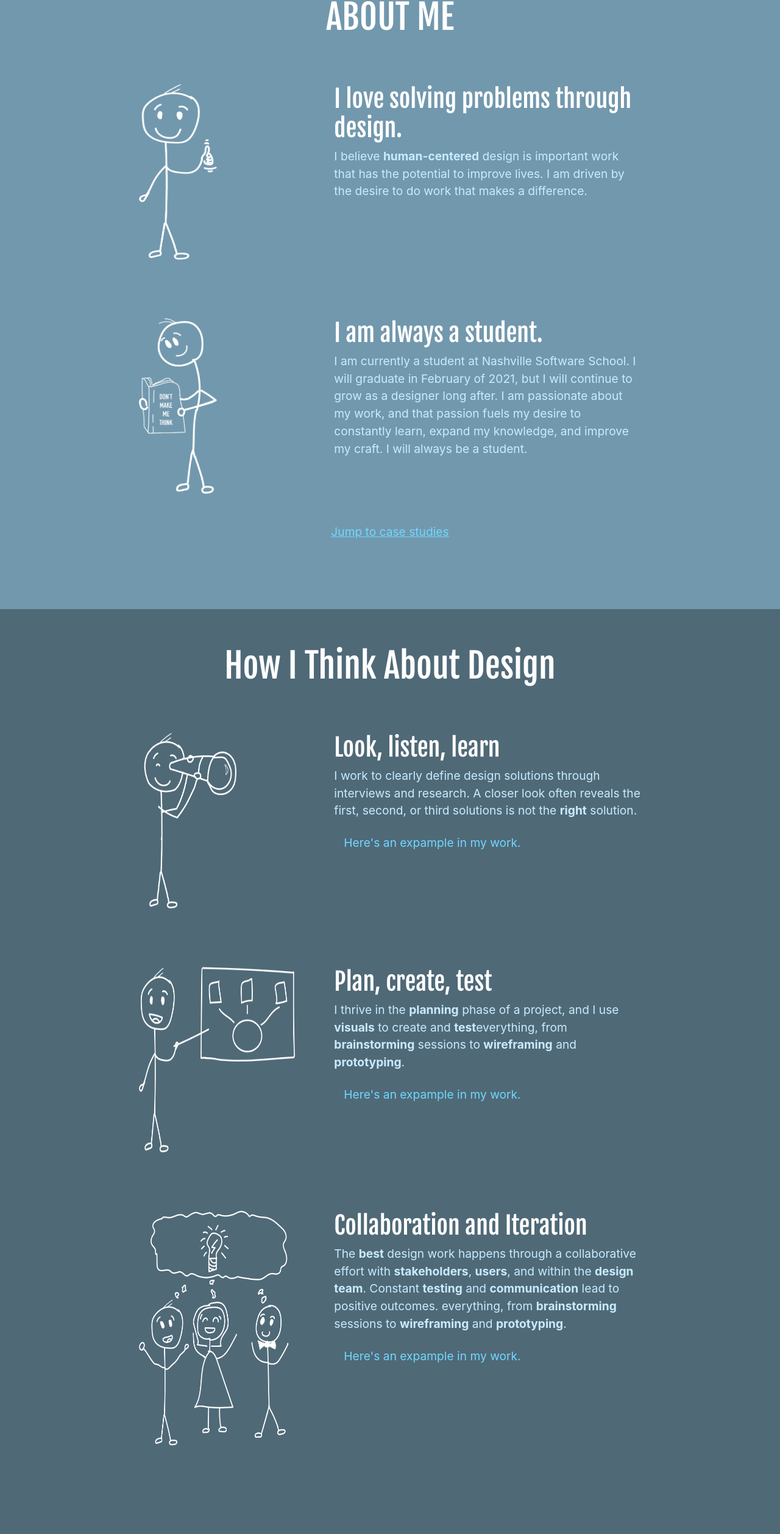
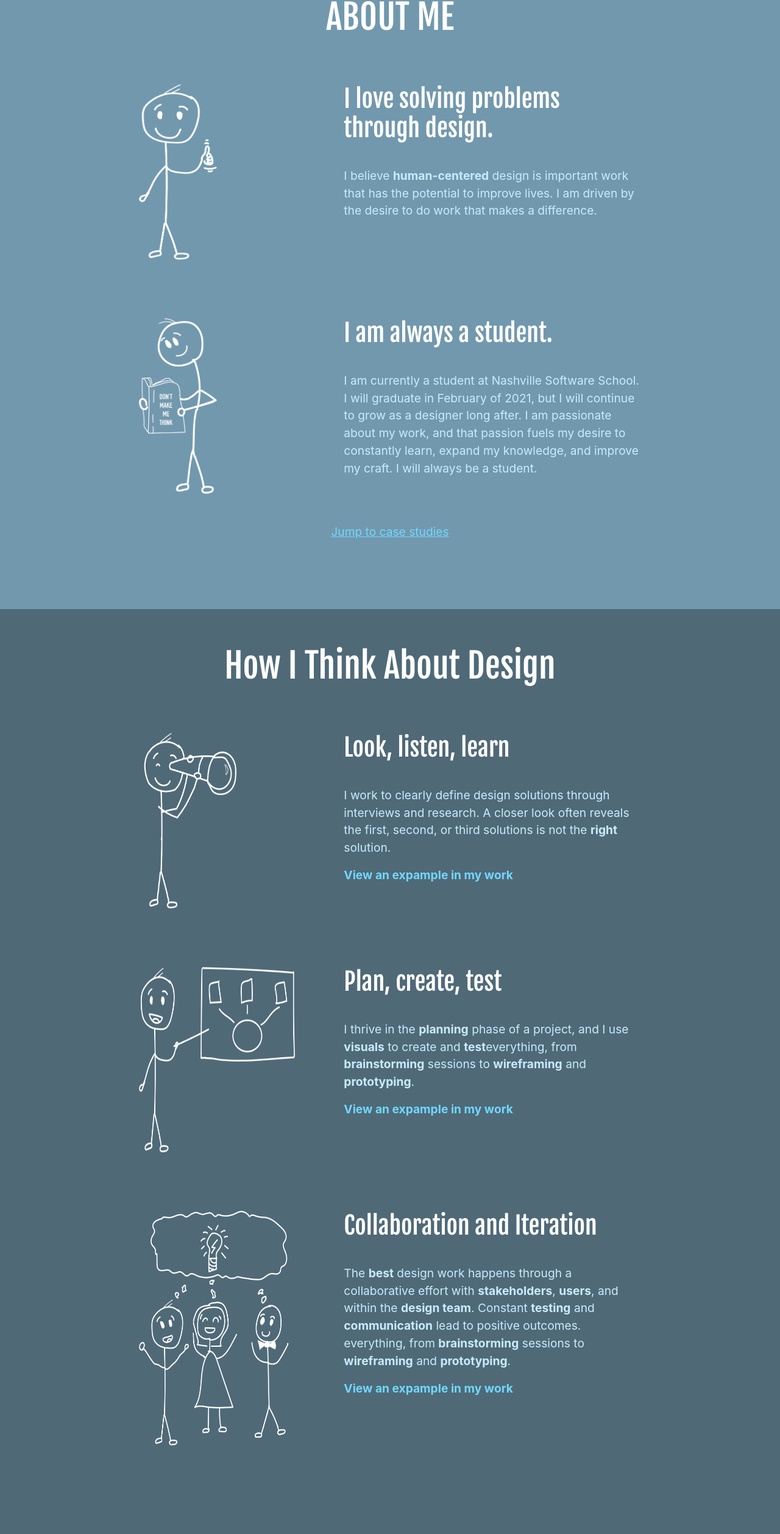
Before and after one commit to Devco2011/Devco2011.github.io, a React (Create React App) app: page / in a window 1280 px wide. Shown: the part 775-3291 px from the top of the page at 61% size. Built offline with nearby package versions, Linux system fonts and the light colour scheme.

Commit message:
started work section

```diff
--- a/src/App.js
+++ b/src/App.js
@@ -3,6 +3,7 @@ import { NavBar } from './nav/Nav'
 import { Header } from './main/Header'
 import { About } from './main/About'
 import { Process } from './main/Process'
+import { Work } from './main/Work'
 
 function App() {
   return (
@@ -12,6 +13,7 @@ function App() {
       <Header />
       <About />
       <Process />
+      <Work />
 
 
       {/* <header className="App-header">
--- a/src/main/About.js
+++ b/src/main/About.js
@@ -18,7 +18,7 @@ export const About = () => {
                     </Col>
                     <Col md={5}>
                         <div className="about-div">
-                            <ScrollAnimation animateIn="animate__animated animate__fadeIn"><h5>I love solving problems through design.</h5></ScrollAnimation>
+                            <ScrollAnimation animateIn="animate__animated animate__fadeIn"><h5 className="section-title">I love solving problems through design.</h5></ScrollAnimation>
                             <p>I believe <strong>human-centered</strong> design is important work that has the potential to improve lives.
                         I am driven by the desire to do work that makes a difference.</p>
                         </div>
@@ -33,7 +33,7 @@ export const About = () => {
                     </Col>
                     <Col md={5}>
                         <div className="about-div">
-                            <ScrollAnimation animateIn="animate__animated animate__fadeIn"><h5>I am always a student.</h5></ScrollAnimation>
+                            <ScrollAnimation animateIn="animate__animated animate__fadeIn"><h5 className="section-title">I am always a student.</h5></ScrollAnimation>
                             <p>I am currently a student at Nashville Software School. I will graduate in February of 2021, but I will
                             continue to grow as a designer long after. I am passionate about my work, and that passion fuels my
                             desire to constantly learn, expand my knowledge, and improve my craft. I will always be a student.
--- a/src/main/CollabModal.js
+++ b/src/main/CollabModal.js
@@ -10,7 +10,7 @@ export const CollabModal = () => {
     return (
         <>
 
-            <Nav.Link onClick={handleShow}>Here's an expample in my work.</Nav.Link>
+            <a href="#work" onClick={handleShow}><strong>View an expample in my work</strong></a>
 
 
             <Modal show={show} onHide={handleClose} dialogClassName={"primaryModal"}>
--- a/src/main/InclusivityModal.js
+++ b/src/main/InclusivityModal.js
@@ -10,7 +10,7 @@ export const InclusivityModal = () => {
     return (
         <>
 
-            <Nav.Link onClick={handleShow}>Here's an expample in my work.</Nav.Link>
+            <a href="#work" onClick={handleShow}><strong>View an expample in my work</strong></a>
 
 
             <Modal show={show} onHide={handleClose} dialogClassName={"primaryModal"}>
--- a/src/main/LookModal.js
+++ b/src/main/LookModal.js
@@ -10,9 +10,7 @@ export const LookModal = () => {
     return (
         <>
 
-            <Nav.Link onClick={handleShow}>
-                Here's an expample in my work.
-        </Nav.Link>
+            <a href="#work" onClick={handleShow}><strong>View an expample in my work</strong></a>
 
 
             <Modal show={show} onHide={handleClose} dialogClassName={"primaryModal"}>
--- a/src/main/PlanModal.js
+++ b/src/main/PlanModal.js
@@ -10,7 +10,7 @@ export const PlanModal = () => {
     return (
         <>
 
-            <Nav.Link onClick={handleShow}>Here's an expample in my work.</Nav.Link>
+            <a href="#work" onClick={handleShow}><strong>View an expample in my work</strong></a>
 
 
             <Modal show={show} onHide={handleClose} dialogClassName={"primaryModal"}>
--- a/src/main/Process.js
+++ b/src/main/Process.js
@@ -21,7 +21,7 @@ export const Process = () => {
                     </Col>
                     <Col md={5}>
                         <div className="about-div">
-                            <h5>Look, listen, learn</h5>
+                            <h5 className="section-title">Look, listen, learn</h5>
                             <ScrollAnimation animateIn="animate__animated animate__fadeIn"><p>I work to clearly define design solutions through interviews and research. A closer look often reveals the first, second, or third solutions
                                 is not the <strong>right</strong> solution. </p>
                                 <p><LookModal />
@@ -39,7 +39,7 @@ export const Process = () => {
                     <Col md={5}>
                         <div className="about-div">
 
-                            <h5>Plan, create, test</h5>
+                            <h5 className="section-title">Plan, create, test</h5>
                             <ScrollAnimation animateIn="animate__animated animate__fadeIn"><p>I thrive in the <strong>planning</strong> phase of a project, and I use <strong>visuals</strong> to create and <strong>test</strong>
                             everything, from <strong>brainstorming</strong> sessions to <strong>wireframing</strong> and <strong>prototyping</strong>.
                             </p>
@@ -57,7 +57,7 @@ export const Process = () => {
                     <Col md={5}>
                         <div className="about-div">
 
-                            <h5>Collaboration and Iteration</h5>
+                            <h5 className="section-title">Collaboration and Iteration</h5>
                             <ScrollAnimation animateIn="animate__animated animate__fadeIn"><p>The <strong>best</strong> design work happens through a collaborative effort with <strong>stakeholders</strong>, <strong>users</strong>, and within the <strong>design team</strong>. Constant <strong>testing</strong> and <strong>communication</strong> lead to positive outcomes.
                             everything, from <strong>brainstorming</strong> sessions to <strong>wireframing</strong> and <strong>prototyping</strong>.
                             </p>
@@ -75,7 +75,7 @@ export const Process = () => {
                     <Col md={5}>
                         <div className="about-div">
 
-                            <h5>Inclusivity</h5>
+                            <h5 className="section-title">Inclusivity</h5>
                             <ScrollAnimation animateIn="animate__animated animate__fadeIn"><p>I am very interested in inclusive design. I strive to do work that <strong>accessible</strong> to <strong>all people</strong>. I celebrate differences in humans and I believe there is <strong>no typical user</strong>.
                             </p>
                                 <p><InclusivityModal /></p>
--- a/src/main/Work.js
+++ b/src/main/Work.js
@@ -0,0 +1,37 @@
+import React from 'react';
+import ScrollAnimation from 'react-animate-on-scroll';
+import { Row, Container, Col } from 'react-bootstrap';
+
+
+export const Work = () => {
+    return (
+        <>
+            <Container id="work-container" fluid={true}>
+                <Row className="justify-content-md-center">
+                    <Col md={10}>
+                        <h3 className="section-title">MY WORK</h3>
+                    </Col>
+                    <Col md={5}>
+                        <div className="images">
+                            <img className="tidyFamHome" src="../../images/FamHome.jpg" alt="Homepage view of Tidy Family web app." />
+                        </div>
+                    </Col>
+                    <Col md={5}>
+                        <div className="work-div">
+                            <ScrollAnimation animateIn="animate__animated animate__fadeIn"><h6>Tidy Family: A Project of Firsts</h6></ScrollAnimation>
+                            <li>My first react app</li>
+                            <li>My first experience with user research</li>
+                            <li>My first user interviews</li>
+                            <li>My first solo project</li>
+                            <li>My first case study</li>
+                            <p><a href="#work"><u><strong>View the case study</strong></u></a></p>
+                        </div>
+
+                    </Col>
+                </Row>
+
+            </Container>
+        </>
+
+    )
+}
--- a/src/portfolioCustom.scss
+++ b/src/portfolioCustom.scss
@@ -31,6 +31,10 @@ h3.section-title {
     color: #fff;
     margin-top: .5em;
     margin-bottom: .5em;
+}
+h5.section-title {
+    color: #fff;
+    margin-bottom: 1em;
 }
 h5 {
     font-family: 'Fjalla One', sans-serif;
@@ -95,8 +99,21 @@ p {
     padding-bottom: 4em;
     background-color: #7298AD;
 }
+#work-container {
+    display: flex;
+    justify-content: center;
+    flex-wrap: wrap;
+    padding-top: 2em;
+    padding-bottom: 4em;
+    background-color: #7298AD;
+}
 .about-div {
     margin-top: 3em;
+    margin-left: 1em;
+}
+.work-div {
+    margin-top: 3em;
+    margin-left: 1em;
 }
 p {
     font-size: 1.2em;
@@ -120,8 +137,8 @@ p {
 .stickmanThumbsUp {
 
     @media (min-width: 23.4375rem) {
-            width: 6rem;
-            height: 14rem;
+            width: 100%;
+            height: 80%;
 
     }
 
@@ -143,8 +160,8 @@ p {
 
     @media (min-width: 23.4375rem) {
             margin-top: 1em;
-            width: 7rem;
-            height: 15rem;
+            width: 100%;
+            height: 80%;
 
           }
 
@@ -167,8 +184,8 @@ p {
 
     @media (min-width: 23.4375rem) {
             margin-top: 1em;
-            width: 9rem;
-            height: 15rem;
+            width: 100%;
+            height: 80%;
           }
 
     @media (min-width: 37.5rem) {
@@ -190,8 +207,8 @@ p {
 
     @media (min-width: 23.4375rem) {
             margin-top: 1em;
-            width: 12rem;
-            height: 16em;
+            width: 100%;
+            height: 90%;
           }
 
     @media (min-width: 37.5rem) {
@@ -215,8 +232,8 @@ p {
 
     @media (min-width: 23.4375rem) {
             margin-top: 1em;
-            width: 14rem;
-            height: 16em;
+            width: 100%;
+            height: 80%;
           }
 
     @media (min-width: 37.5rem) {
@@ -236,8 +253,8 @@ p {
 
     @media (min-width: 23.4375rem) {
             margin-top: 1em;
-            width: 14rem;
-            height: 16em;
+            width: 100%;
+            height: 80%;
           }
 
     @media (min-width: 37.5rem) {
@@ -249,6 +266,27 @@ p {
             margin-top: 3em;
             width: 13rem;
             height: 20rem;
+    }
+}
+.tidyFamHome {
+
+
+
+    @media (min-width: 23.4375rem) {
+            margin-top: 1em;
+            width: 100%;
+            height: 80%;
+          }
+
+    @media (min-width: 37.5rem) {
+            width: 100%;
+            height: 80%;
+    }
+
+    @media (min-width: 50rem) {
+            margin-top: 3em;
+            width: 28rem;
+            height: 23rem;
     }
 }
 
```
Also changed, not shown: public/images/FamHome.jpg (added), 1 other file (tests, documents, lock files or other folders).
